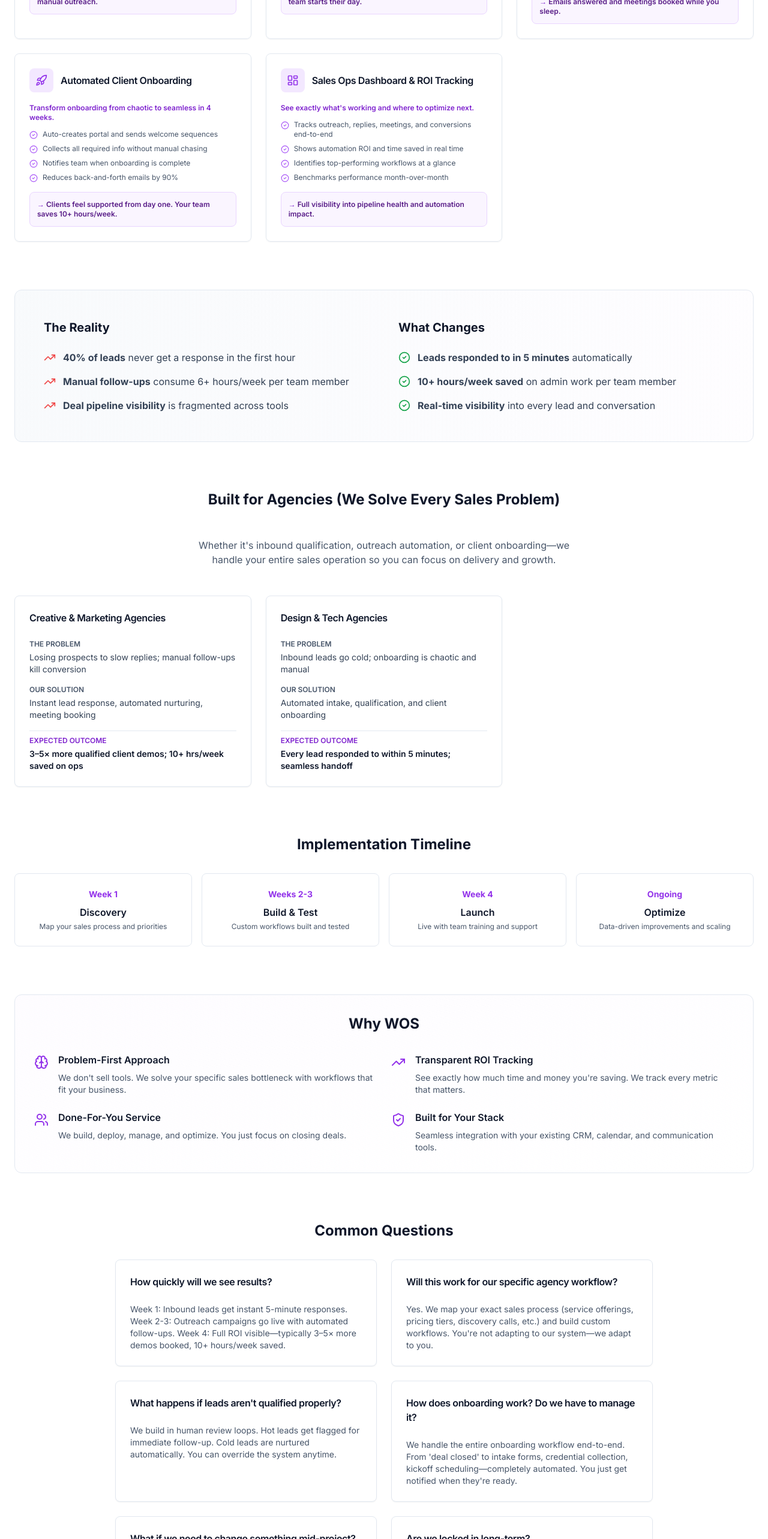
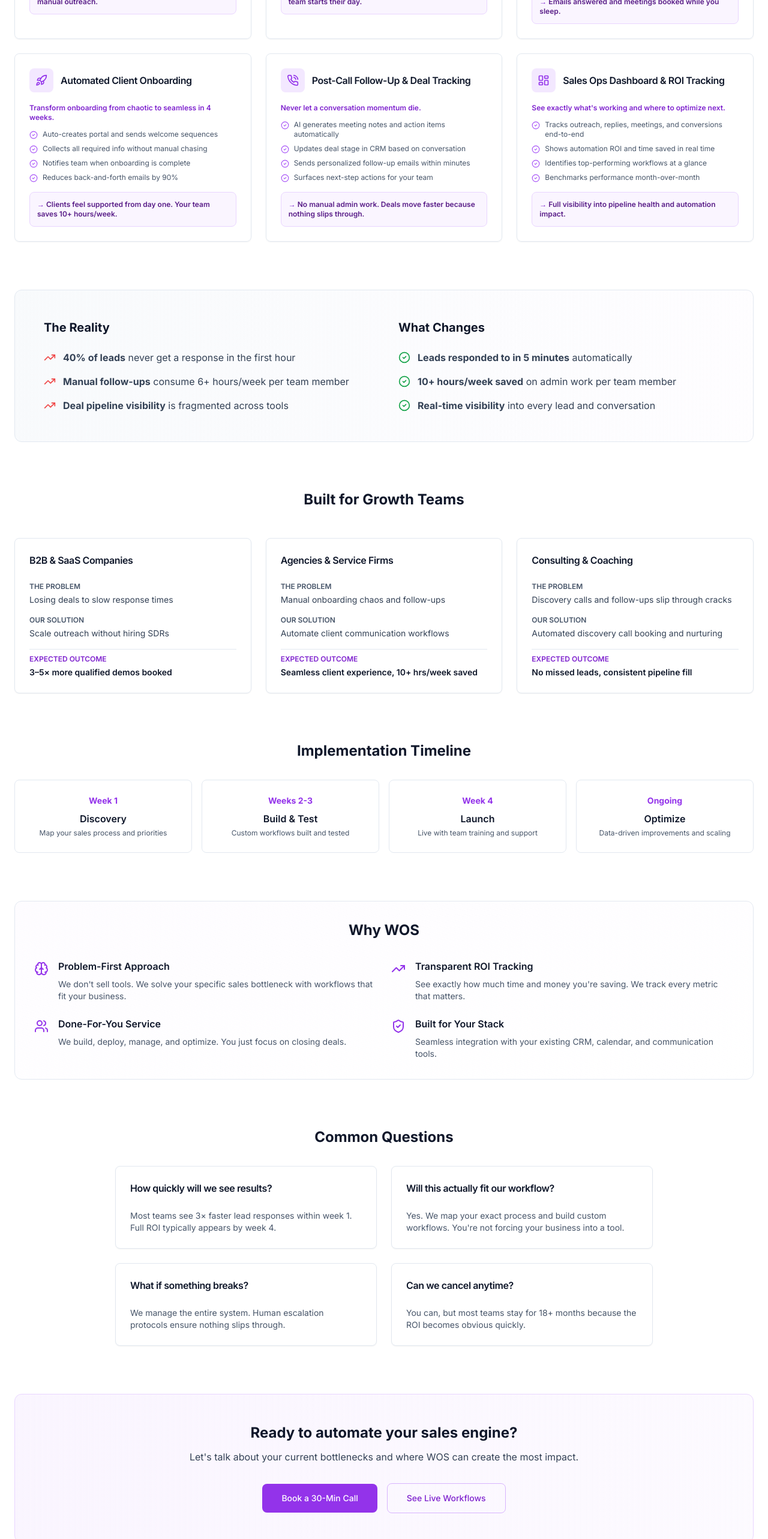
Before and after one commit to ahmezz213/Ahmezz-MHM, a Next.js app: page / in a window 1280 px wide. Shown: the part 880-3446 px from the top of the page at 60% size. Built offline with nearby package versions, Linux system fonts and the light colour scheme.

Commit message:
revert v69 changes to restore previous state
Co-authored-by: null <204405111+ahmezz213@users.noreply.github.com>

```diff
--- a/components/wos-section.tsx
+++ b/components/wos-section.tsx
@@ -4,6 +4,7 @@ import type React from "react"
 import {
   Brain,
   Mail,
+  PhoneCall,
   LayoutDashboard,
   Rocket,
   CheckCircle2,
@@ -75,6 +76,18 @@ const WORKFLOWS: Workflow[] = [
       "Reduces back-and-forth emails by 90%",
     ],
     outcome: "Clients feel supported from day one. Your team saves 10+ hours/week.",
+  },
+  {
+    icon: <PhoneCall className="h-5 w-5 text-purple-600" />,
+    title: "Post-Call Follow-Up & Deal Tracking",
+    goal: "Never let a conversation momentum die.",
+    features: [
+      "AI generates meeting notes and action items automatically",
+      "Updates deal stage in CRM based on conversation",
+      "Sends personalized follow-up emails within minutes",
+      "Surfaces next-step actions for your team",
+    ],
+    outcome: "No manual admin work. Deals move faster because nothing slips through.",
   },
   {
     icon: <LayoutDashboard className="h-5 w-5 text-purple-600" />,
@@ -241,26 +254,26 @@ export default function WosSection() {
 
         {/* Who We Work With - Outcomes Focused */}
         <div className="mt-20 mb-20">
-          <h3 className="text-2xl font-bold text-slate-900 mb-12 text-center">
-            Built for Agencies (We Solve Every Sales Problem)
-          </h3>
-          <p className="text-center text-slate-600 mb-12 max-w-2xl mx-auto">
-            Whether it's inbound qualification, outreach automation, or client onboarding—we handle your entire sales
-            operation so you can focus on delivery and growth.
-          </p>
+          <h3 className="text-2xl font-bold text-slate-900 mb-12 text-center">Built for Growth Teams</h3>
           <div className="grid gap-6 md:grid-cols-3">
             {[
               {
-                title: "Creative & Marketing Agencies",
-                problem: "Losing prospects to slow replies; manual follow-ups kill conversion",
-                solution: "Instant lead response, automated nurturing, meeting booking",
-                outcome: "3–5× more qualified client demos; 10+ hrs/week saved on ops",
+                title: "B2B & SaaS Companies",
+                problem: "Losing deals to slow response times",
+                solution: "Scale outreach without hiring SDRs",
+                outcome: "3–5× more qualified demos booked",
               },
               {
-                title: "Design & Tech Agencies",
-                problem: "Inbound leads go cold; onboarding is chaotic and manual",
-                solution: "Automated intake, qualification, and client onboarding",
-                outcome: "Every lead responded to within 5 minutes; seamless handoff",
+                title: "Agencies & Service Firms",
+                problem: "Manual onboarding chaos and follow-ups",
+                solution: "Automate client communication workflows",
+                outcome: "Seamless client experience, 10+ hrs/week saved",
+              },
+              {
+                title: "Consulting & Coaching",
+                problem: "Discovery calls and follow-ups slip through cracks",
+                solution: "Automated discovery call booking and nurturing",
+                outcome: "No missed leads, consistent pipeline fill",
               },
             ].map((segment, i) => (
               <Card key={i} className="border-slate-200 bg-white hover:shadow-md transition-all">
@@ -358,27 +371,19 @@ export default function WosSection() {
             {[
               {
                 q: "How quickly will we see results?",
-                a: "Week 1: Inbound leads get instant 5-minute responses. Week 2-3: Outreach campaigns go live with automated follow-ups. Week 4: Full ROI visible—typically 3–5× more demos booked, 10+ hours/week saved.",
+                a: "Most teams see 3× faster lead responses within week 1. Full ROI typically appears by week 4.",
               },
               {
-                q: "Will this work for our specific agency workflow?",
-                a: "Yes. We map your exact sales process (service offerings, pricing tiers, discovery calls, etc.) and build custom workflows. You're not adapting to our system—we adapt to you.",
+                q: "Will this actually fit our workflow?",
+                a: "Yes. We map your exact process and build custom workflows. You're not forcing your business into a tool.",
               },
               {
-                q: "What happens if leads aren't qualified properly?",
-                a: "We build in human review loops. Hot leads get flagged for immediate follow-up. Cold leads are nurtured automatically. You can override the system anytime.",
+                q: "What if something breaks?",
+                a: "We manage the entire system. Human escalation protocols ensure nothing slips through.",
               },
               {
-                q: "How does onboarding work? Do we have to manage it?",
-                a: "We handle the entire onboarding workflow end-to-end. From 'deal closed' to intake forms, credential collection, kickoff scheduling—completely automated. You just get notified when they're ready.",
-              },
-              {
-                q: "What if we need to change something mid-project?",
-                a: "We iterate quickly. Any workflow adjustment takes 1-3 days. We monitor performance weekly and optimize without you having to ask.",
-              },
-              {
-                q: "Are we locked in long-term?",
-                a: "No. Month-to-month after the initial implementation. But most agencies see such clear ROI by month 2 that they expand the system.",
+                q: "Can we cancel anytime?",
+                a: "You can, but most teams stay for 18+ months because the ROI becomes obvious quickly.",
               },
             ].map((item, i) => (
               <Card key={i} className="border-slate-200 bg-white">
```
